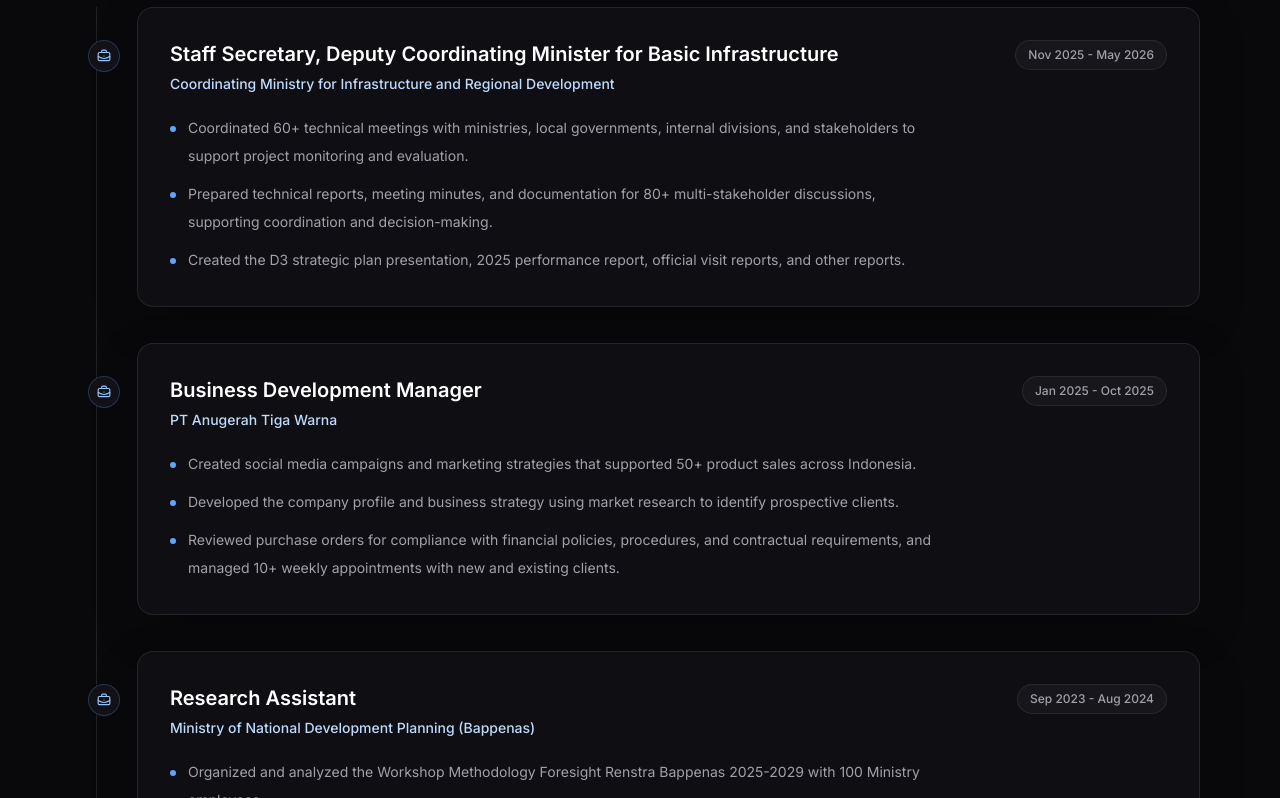
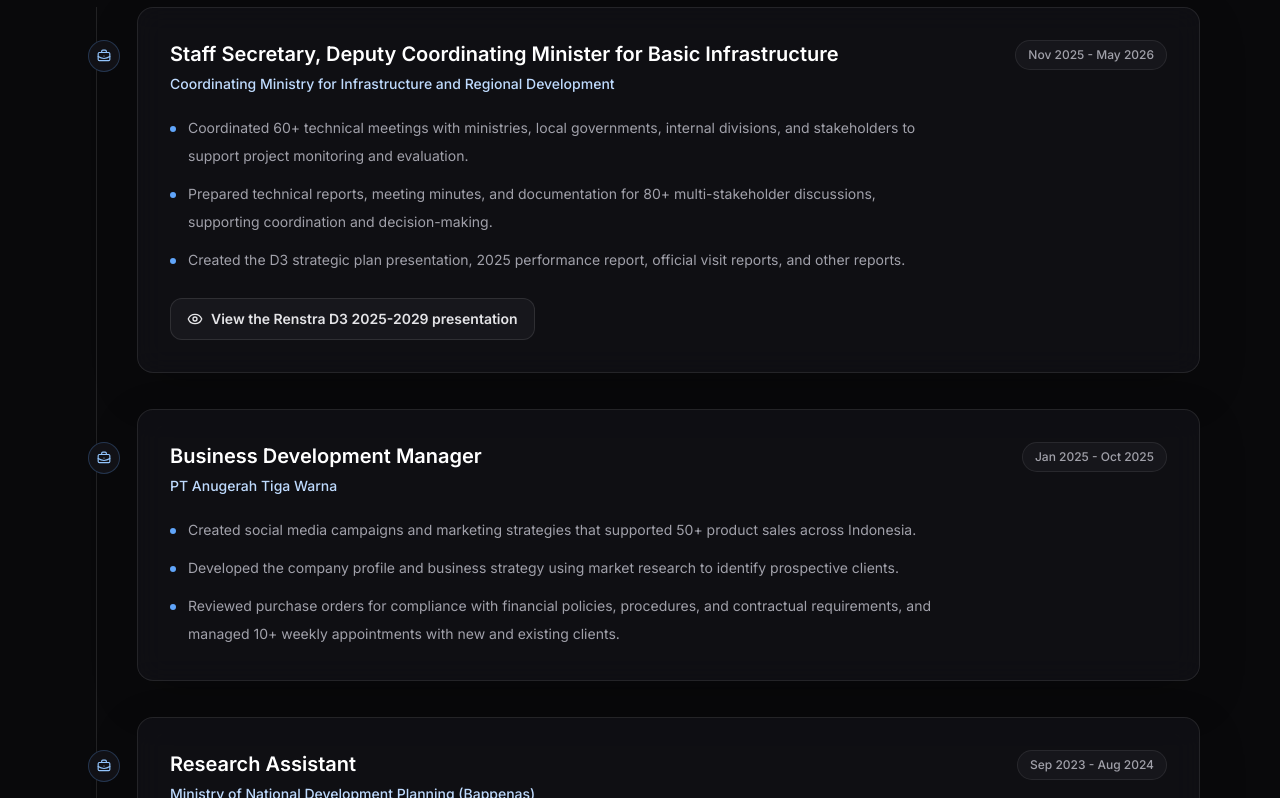
Before and after one commit to hikmalalfatih/annisa-portofolio, a Next.js app: page / in a window 1280 px wide. Shown: the part 1932-2730 px from the top of the page. Built offline with nearby package versions, Linux system fonts and the light colour scheme.

Commit message:
feat: add Renstra D3 view-only preview to Staff Secretary experience
Add a toggleable, toolbar-hidden PDF preview of the Renstra D3 2025-2029 harmonization presentation inside the Staff Secretary card only. No download link is provided on the page.

```diff
--- a/components/Experience.jsx
+++ b/components/Experience.jsx
@@ -1,5 +1,6 @@
 import { BriefcaseBusiness } from "lucide-react";
 import Reveal from "./Reveal";
+import DocumentViewer from "./DocumentViewer";
 import SectionHeading from "./SectionHeading";
 
 const experience = [
@@ -12,6 +13,10 @@ const experience = [
       "Prepared technical reports, meeting minutes, and documentation for 80+ multi-stakeholder discussions, supporting coordination and decision-making.",
       "Created the D3 strategic plan presentation, 2025 performance report, official visit reports, and other reports.",
     ],
+    document: {
+      label: "View the Renstra D3 2025-2029 presentation",
+      src: "/Paparan_Renstra_D3_rev.pdf",
+    },
   },
   {
     organization: "PT Anugerah Tiga Warna",
@@ -81,6 +86,9 @@ export default function Experience() {
                     </li>
                   ))}
                 </ul>
+                {item.document && (
+                  <DocumentViewer label={item.document.label} src={item.document.src} />
+                )}
               </article>
             </Reveal>
           ))}
```
